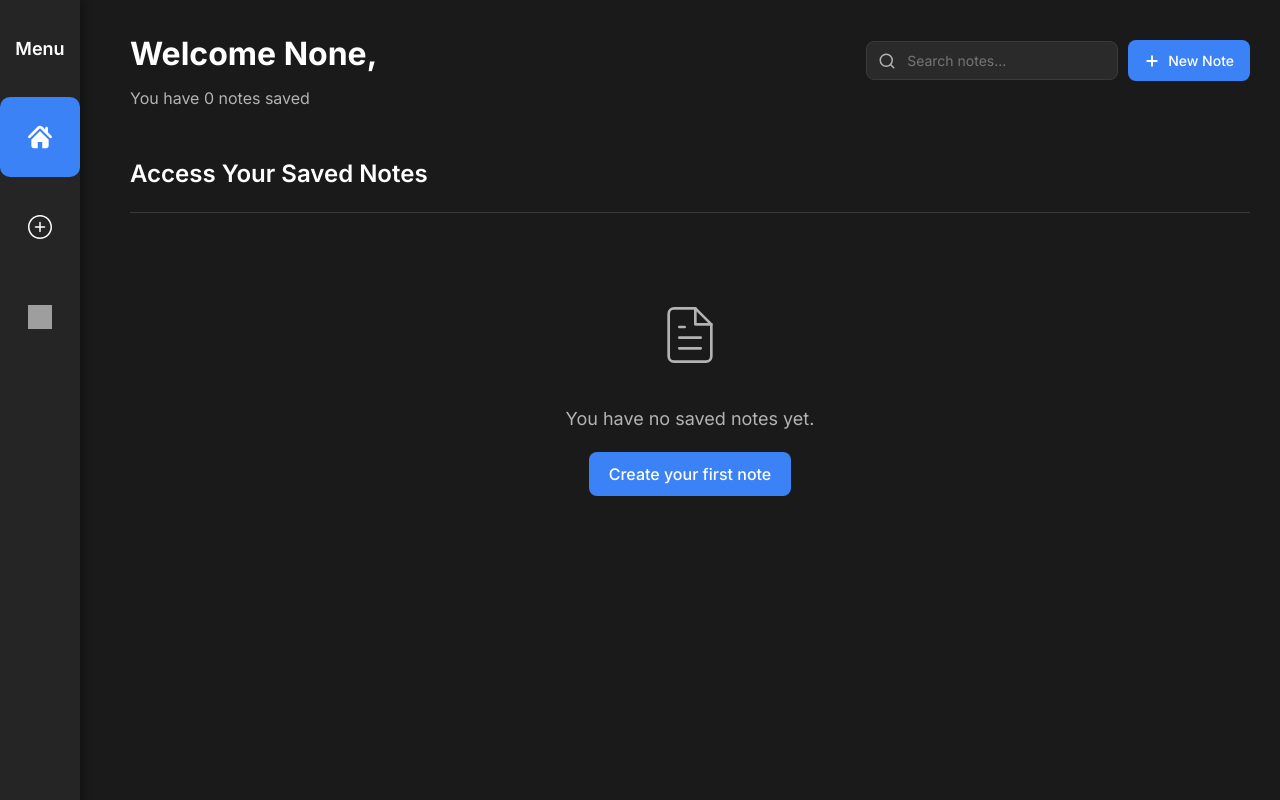
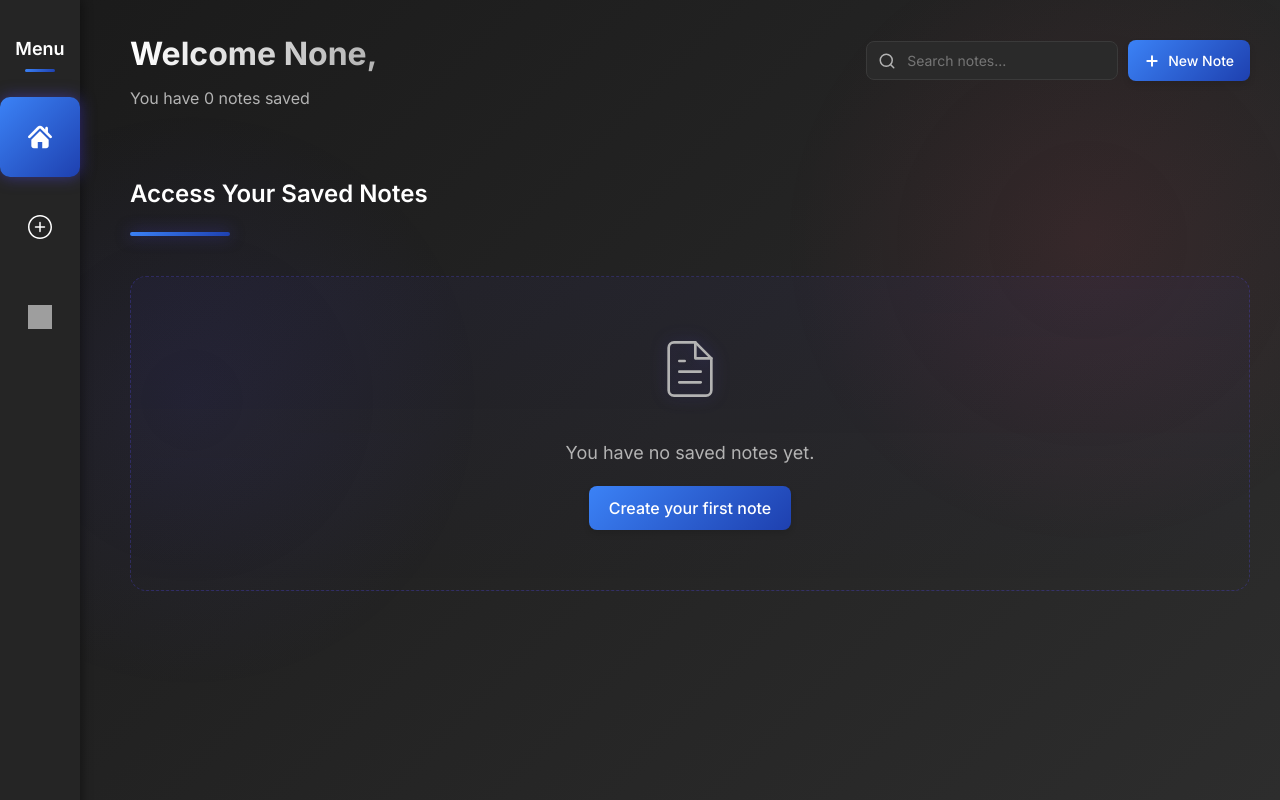
Before and after one commit to AdheeshVerma/Note_Log, a Django app: page /inner_home in a window 1280 px wide. Run offline with Django 5.2, Linux system fonts and the light colour scheme; some web fonts are replaced; grey boxes are pictures that could not be loaded.

Commit message:
gradient

```diff
--- a/static/css/inner_home.css
+++ b/static/css/inner_home.css
@@ -1,28 +1,61 @@
 /* Base styles */
 :root {
     --bg-color: #1a1a1a;
+    --bg-gradient: linear-gradient(135deg, #1a1a1a 0%, #2d2d2d 100%);
     --sidebar-bg: #252525;
     --card-bg: #2a2a2a;
     --text-primary: #ffffff;
     --text-secondary: #b3b3b3;
-    --accent-blue: #3b82f6;
+
+    /* Vibrant accent colors */
+    --accent-blue: #4f46e5;
     --accent-green: #10b981;
     --accent-purple: #8b5cf6;
     --accent-amber: #f59e0b;
     --accent-rose: #f43f5e;
     --accent-emerald: #10b981;
+
+    /* Card gradients */
+    --gradient-blue: linear-gradient(135deg, #3b82f6 0%, #1e40af 100%);
+    --gradient-green: linear-gradient(135deg, #10b981 0%, #047857 100%);
+    --gradient-purple: linear-gradient(135deg, #8b5cf6 0%, #6d28d9 100%);
+    --gradient-amber: linear-gradient(135deg, #f59e0b 0%, #d97706 100%);
+    --gradient-rose: linear-gradient(135deg, #f43f5e 0%, #be123c 100%);
+    --gradient-emerald: linear-gradient(135deg, #10b981 0%, #047857 100%);
+
     --border-color: #3a3a3a;
     --hover-color: #3a3a3a;
     --shadow-color: rgba(0, 0, 0, 0.4);
+    --glow-blue: 0 0 15px rgba(79, 70, 229, 0.5);
+    --glow-green: 0 0 15px rgba(16, 185, 129, 0.5);
+    --glow-purple: 0 0 15px rgba(139, 92, 246, 0.5);
+    --glow-amber: 0 0 15px rgba(245, 158, 11, 0.5);
+    --glow-rose: 0 0 15px rgba(244, 63, 94, 0.5);
+    --glow-emerald: 0 0 15px rgba(16, 185, 129, 0.5);
 }
 
 body {
-    background-color: var(--bg-color);
+    background: var(--bg-gradient);
     font-family: "Parkinsans", "Inter", sans-serif;
     color: var(--text-primary);
     margin: 0;
     padding: 0;
     line-height: 1.5;
+    min-height: 100vh;
+}
+
+body::before {
+    content: "";
+    position: fixed;
+    top: 0;
+    left: 0;
+    width: 100%;
+    height: 100%;
+    background-image:
+        radial-gradient(circle at 15% 50%, rgba(79, 70, 229, 0.08) 0%, transparent 25%),
+        radial-gradient(circle at 85% 30%, rgba(244, 63, 94, 0.08) 0%, transparent 25%);
+    pointer-events: none;
+    z-index: -1;
 }
 
 img {
@@ -84,15 +130,34 @@ img {
     height: 50px;
     border-radius: 10px;
     transition: all 0.2s ease;
+    position: relative;
+    overflow: hidden;
+}
+
+.sidebar-link::before {
+    content: "";
+    position: absolute;
+    top: 0;
+    left: 0;
+    width: 100%;
+    height: 100%;
+    background: var(--gradient-blue);
+    opacity: 0;
+    transition: opacity 0.3s ease;
+    z-index: -1;
 }
 
 .sidebar-link:hover {
-    background-color: var(--hover-color);
     transform: translateY(-2px);
 }
 
+.sidebar-link:hover::before {
+    opacity: 0.1;
+}
+
 .sidebar-link.active {
-    background-color: var(--accent-blue);
+    background: var(--gradient-blue);
+    box-shadow: var(--glow-blue);
 }
 
 /* Main content style */
@@ -116,6 +181,10 @@ img {
     font-size: 32px;
     font-weight: 700;
     margin-bottom: 8px;
+    background: linear-gradient(to right, #fff, #b3b3b3);
+    -webkit-background-clip: text;
+    -webkit-text-fill-color: transparent;
+    background-clip: text;
 }
 
 .notes-count {
@@ -163,7 +235,7 @@ img {
     align-items: center;
     gap: 8px;
     padding: 10px 16px;
-    background-color: var(--accent-blue);
+    background: var(--gradient-blue);
     color: white;
     border: none;
     border-radius: 8px;
@@ -172,16 +244,22 @@ img {
     font-weight: 500;
     cursor: pointer;
     text-decoration: none;
-    transition: all 0.2s ease;
+    transition: all 0.3s ease;
+    box-shadow: 0 4px 6px rgba(0, 0, 0, 0.1);
 }
 
 .new-note-btn:hover {
-    opacity: 0.9;
     transform: translateY(-2px);
+    box-shadow: var(--glow-blue);
 }
 
 .plus-icon {
     stroke-width: 3;
+}
+
+.title-section {
+    position: relative;
+    margin-bottom: 40px;
 }
 
 #saveit {
@@ -189,13 +267,17 @@ img {
     font-size: 24px;
     font-weight: 600;
     margin-bottom: 10px;
+    position: relative;
+    display: inline-block;
 }
 
-.divider {
-    border: none;
-    height: 1px;
-    background-color: var(--border-color);
-    margin: 20px 0 30px 0;
+.accent-line {
+    height: 4px;
+    width: 100px;
+    background: var(--gradient-blue);
+    border-radius: 2px;
+    margin-top: 10px;
+    box-shadow: var(--glow-blue);
 }
 
 .cards-container {
@@ -317,11 +463,15 @@ img {
     justify-content: center;
     padding: 60px 0;
     text-align: center;
+    background: linear-gradient(to bottom, rgba(79, 70, 229, 0.05), transparent);
+    border-radius: 16px;
+    border: 1px dashed rgba(79, 70, 229, 0.3);
 }
 
 .empty-icon {
     color: var(--text-secondary);
     margin-bottom: 20px;
+    filter: drop-shadow(0 0 8px rgba(79, 70, 229, 0.3));
 }
 
 .empty-text {
@@ -332,7 +482,7 @@ img {
 
 .empty-button {
     padding: 10px 20px;
-    background-color: var(--accent-blue);
+    background: var(--gradient-blue);
     color: white;
     border: none;
     border-radius: 8px;
@@ -341,12 +491,13 @@ img {
     font-weight: 500;
     cursor: pointer;
     text-decoration: none;
-    transition: all 0.2s ease;
+    transition: all 0.3s ease;
+    box-shadow: 0 4px 6px rgba(0, 0, 0, 0.1);
 }
 
 .empty-button:hover {
-    opacity: 0.9;
     transform: translateY(-2px);
+    box-shadow: var(--glow-blue);
 }
 
 /* Responsive styles */
--- a/templates/inner_home.html
+++ b/templates/inner_home.html
@@ -50,14 +50,17 @@
             </div>
         </div>
 
-        <h2 id="saveit">Access Your Saved Notes</h2>
-        <hr class="divider">
+        <div class="title-section">
+            <h2 id="saveit">Access Your Saved Notes</h2>
+            <div class="accent-line"></div>
+        </div>
 
         {% if user_notes %}
             <div class="cards-container" id="notes-container">
                 {% for note in user_notes %}
                     <div class="card-wrapper" data-note-title="{{ note.title|lower }}" data-note-content="{{ note.content|striptags|lower }}">
-                        <div class="card" data-color="color-{{ forloop.counter|divisibleby:6|yesno:'6,forloop.counter' }}">
+                        <div class="card card-color-{{ forloop.counter|divisibleby:6|yesno:'6,forloop.counter' }}">
+                            <div class="card-color-accent"></div>
                             <a href="{% url 'edit_note' note.id %}" class="card-link">
                                 <div class="card-header">
                                     <h3 class="card-title">{{ note.title }}</h3>
```
Also changed, not shown: other parts of static/css/inner_home.css (+100 -20 lines).
